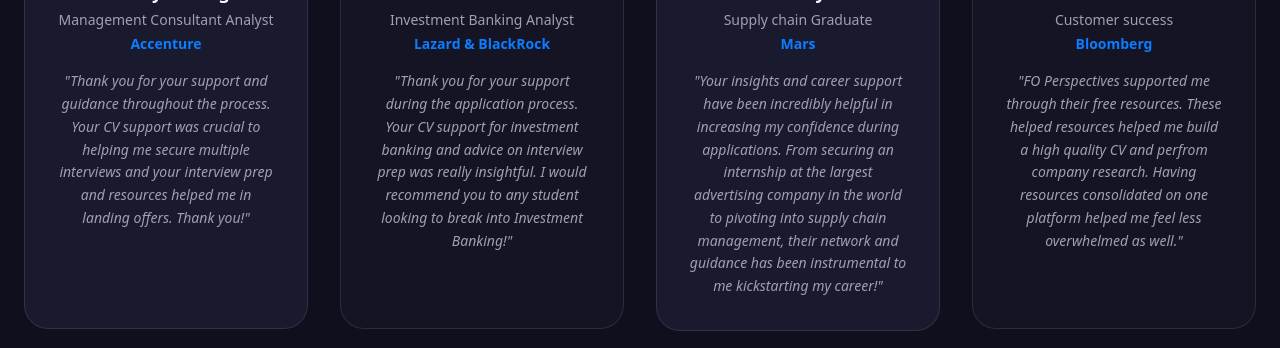
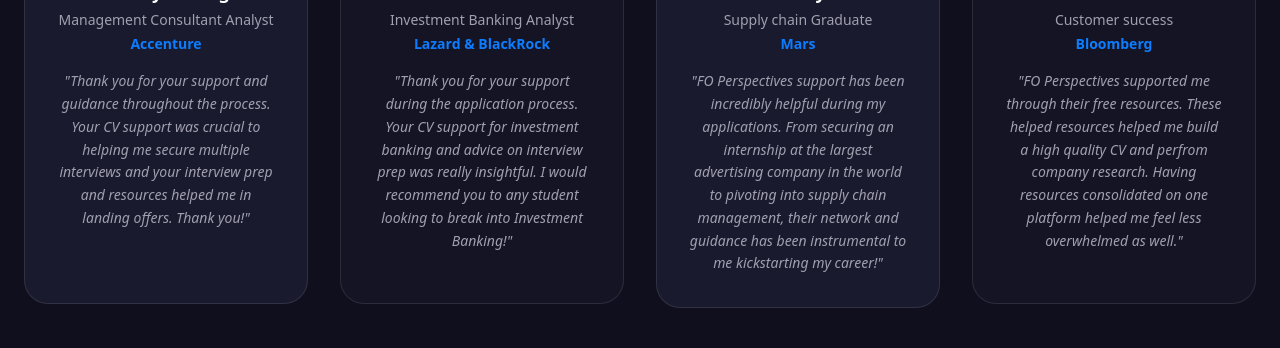
Before and after one commit to Shemz-ux/FOP-app, a React (Vite) app in the folder frontend/: page / in a window 1280 px wide. Shown: the part 2742-3090 px from the top of the page. Built offline with nearby package versions, Linux system fonts and the light colour scheme; no server answers.

Commit message:
update: adjust testimonial card min-height from 600px to 575px and refine Teni Oye testimonial text on Home page

```diff
--- a/frontend/src/pages/Home/Home.jsx
+++ b/frontend/src/pages/Home/Home.jsx
@@ -292,7 +292,7 @@ export default function HomePage() {
               <ScrollReveal key={index} delay={index * 0.1}>
               <div
                 key={index}
-                className={`p-8 rounded-2xl border border-border hover:border-primary/50 transition-all duration-300 hover:shadow-lg hover:-translate-y-1 flex flex-col relative overflow-hidden min-h-[600px] ${
+                className={`p-8 rounded-2xl border border-border hover:border-primary/50 transition-all duration-300 hover:shadow-lg hover:-translate-y-1 flex flex-col relative overflow-hidden min-h-[575px] ${
                   index % 2 === 0 ? 'bg-card' : 'bg-secondary/20'
                 }`}
               >
--- a/frontend/src/pages/Home/home.copy.js
+++ b/frontend/src/pages/Home/home.copy.js
@@ -36,7 +36,7 @@ export const testimonials = [
     name: "Teni Oye",
     role: "Supply chain Graduate",
     company: "Mars",
-    testimonial: "Your insights and career support have been incredibly helpful in increasing my confidence during applications. From securing an internship at the largest advertising company in the world to pivoting into supply chain management, their network and guidance has been instrumental to me kickstarting my career!",
+    testimonial: "FO Perspectives support has been incredibly helpful during my applications. From securing an internship at the largest advertising company in the world to pivoting into supply chain management, their network and guidance has been instrumental to me kickstarting my career!",
     avatar: "TO",
     image: "https://res.cloudinary.com/dpfkhymbc/image/upload/v1786979889/Teni_Oye_nsmuzl.jpg"
   },
```
